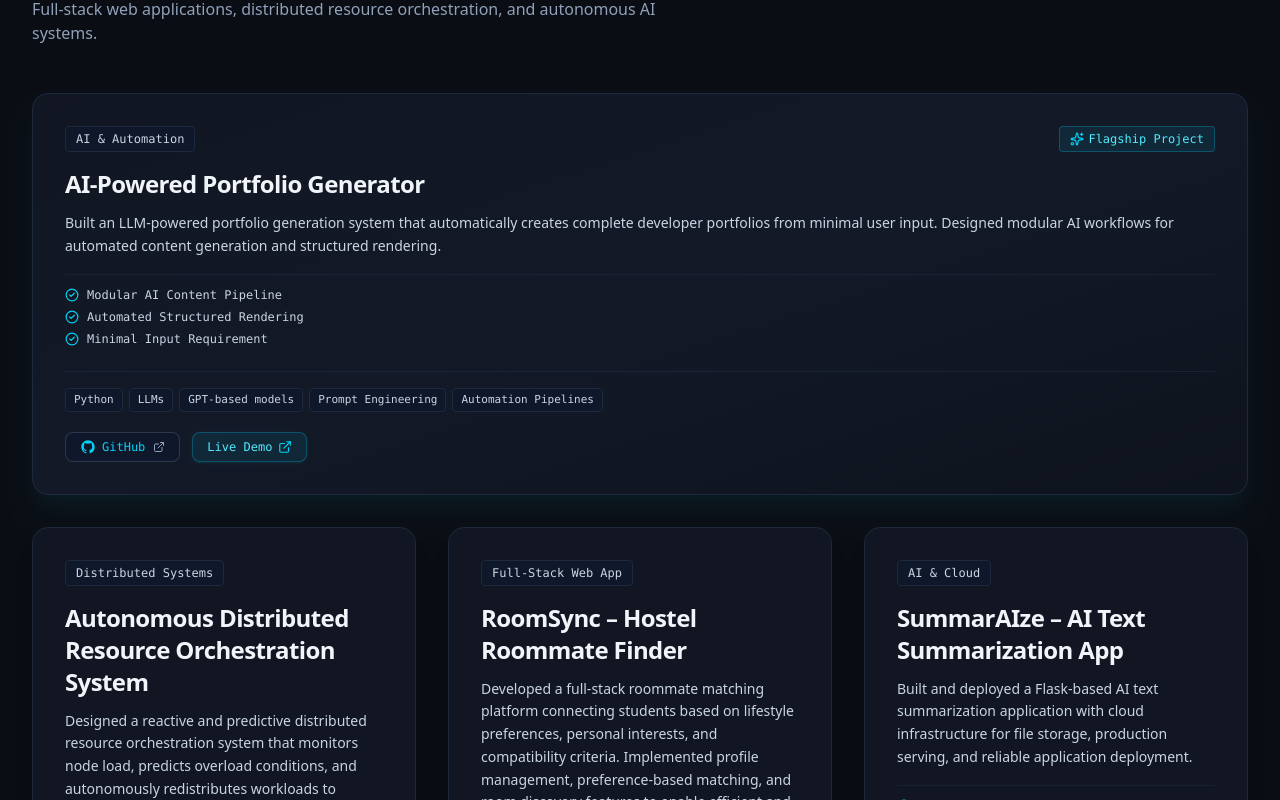
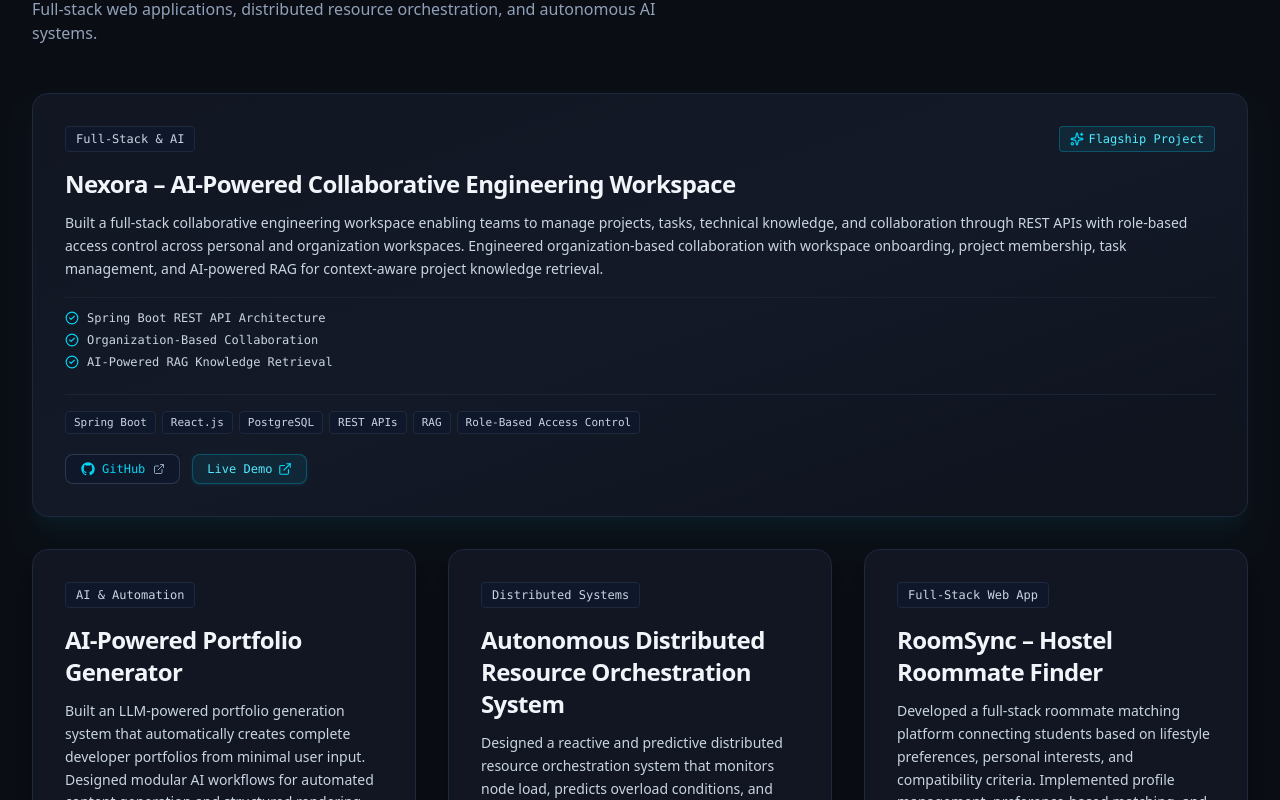
Before and after one commit to SriAhilesh/sri-portfolio, a React (Vite) app: page / in a window 1280 px wide. Shown: the part 3040-3840 px from the top of the page. Built offline with nearby package versions, Linux system fonts and the light colour scheme.

Commit message:
Added new project data and Updated Resume

```diff
--- a/src/data/projects.js
+++ b/src/data/projects.js
@@ -1,8 +1,31 @@
 export const projectsData = [
+  {
+    id: "nexora",
+    title: "Nexora – AI-Powered Collaborative Engineering Workspace",
+    featured: true,
+    category: "Full-Stack & AI",
+    technologies: [
+      "Spring Boot",
+      "React.js",
+      "PostgreSQL",
+      "REST APIs",
+      "RAG",
+      "Role-Based Access Control"
+    ],
+    description:
+      "Built a full-stack collaborative engineering workspace enabling teams to manage projects, tasks, technical knowledge, and collaboration through REST APIs with role-based access control across personal and organization workspaces. Engineered organization-based collaboration with workspace onboarding, project membership, task management, and AI-powered RAG for context-aware project knowledge retrieval.",
+    githubUrl: "https://github.com/SriAhilesh/nexora",
+    liveUrl: "https://nexora-frontend-ochre.vercel.app/",
+    highlights: [
+      "Spring Boot REST API Architecture",
+      "Organization-Based Collaboration",
+      "AI-Powered RAG Knowledge Retrieval"
+    ]
+  },
   {
     id: "ai-portfolio-generator",
     title: "AI-Powered Portfolio Generator",
-    featured: true,
+    featured: false,
     category: "AI & Automation",
     technologies: ["Python", "LLMs", "GPT-based models", "Prompt Engineering", "Automation Pipelines"],
     description: "Built an LLM-powered portfolio generation system that automatically creates complete developer portfolios from minimal user input. Designed modular AI workflows for automated content generation and structured rendering.",
```
Also changed, not shown: 2 other files (tests, documents, lock files or other folders).
